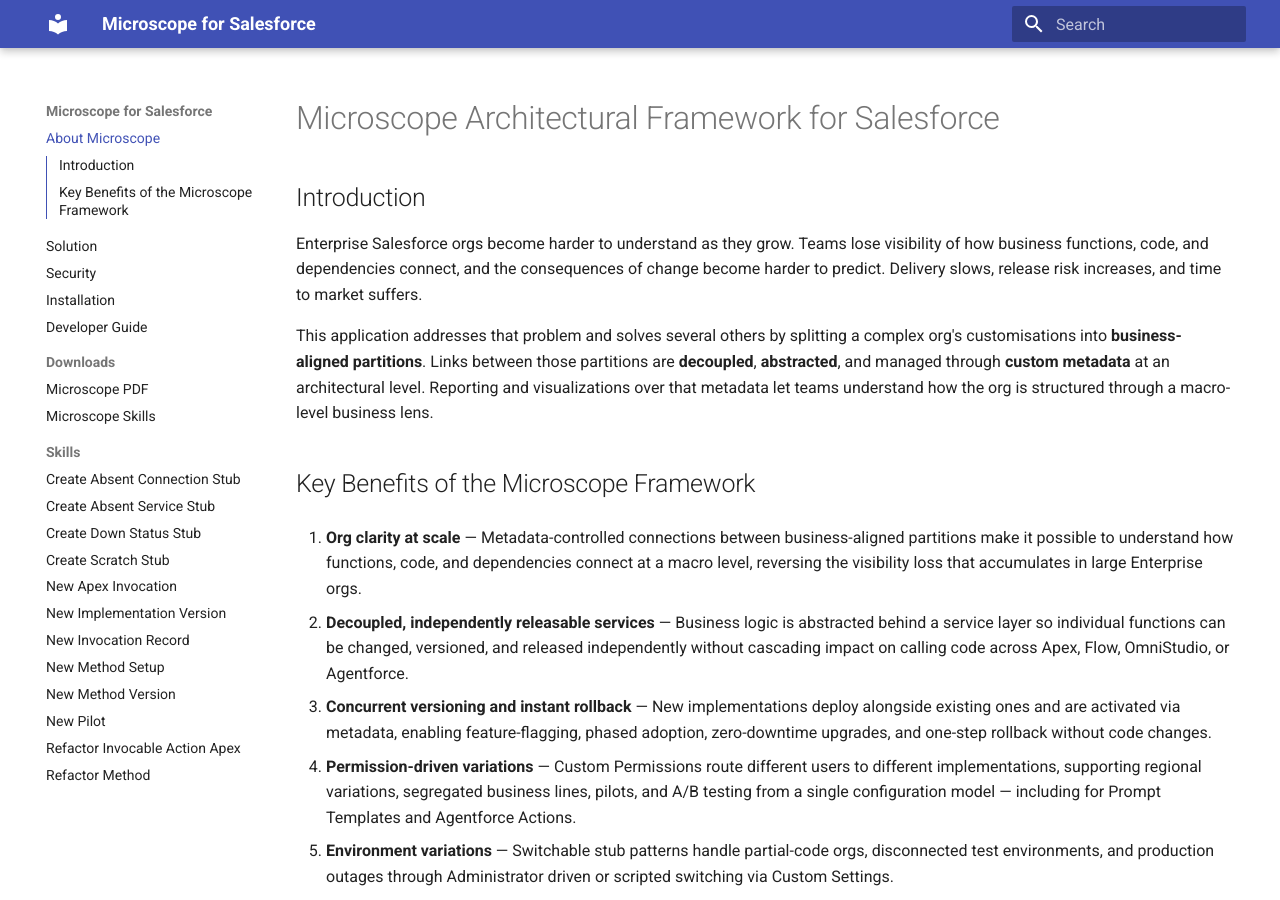
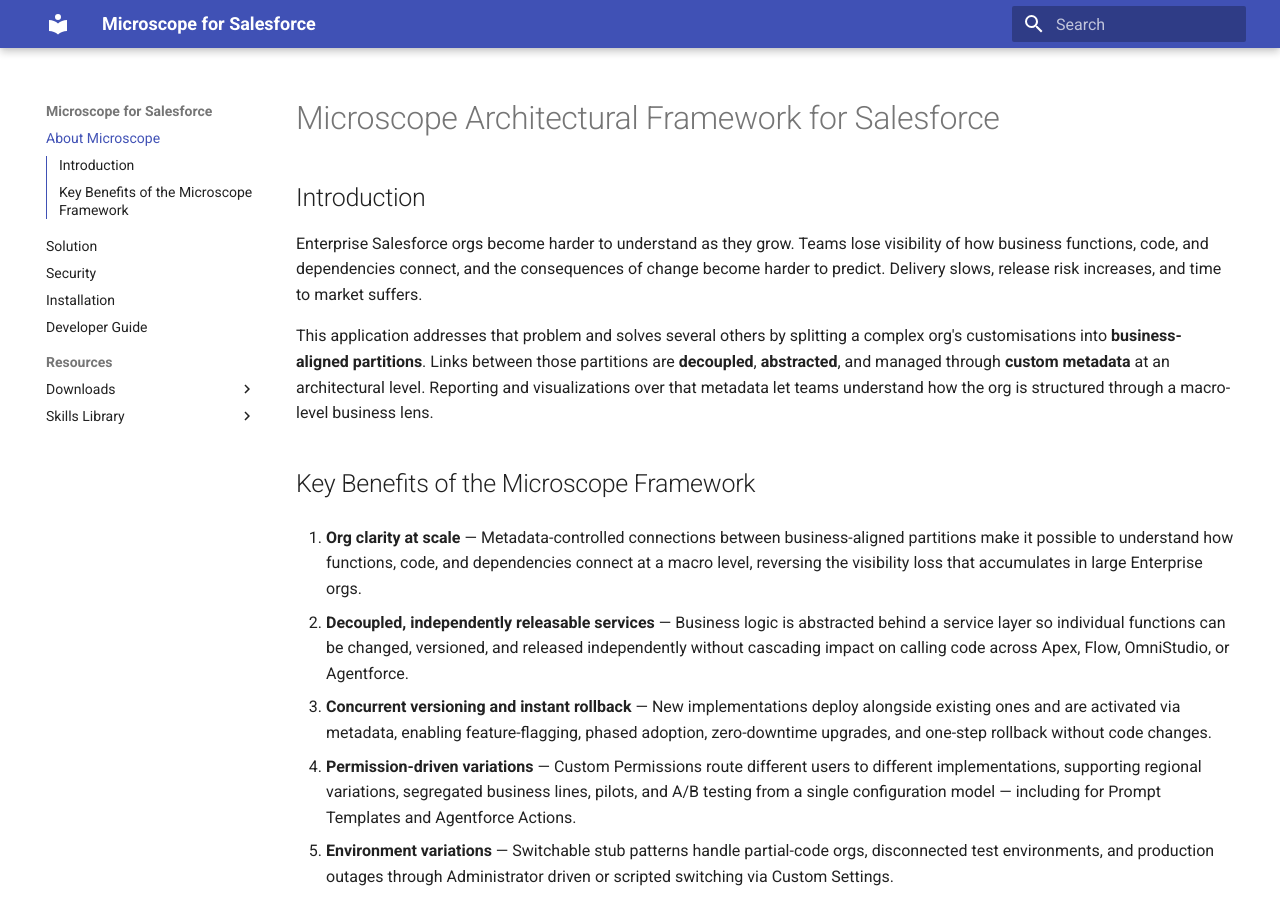
Before and after one commit to kevinhenryburke/microscope-pub, an MkDocs documentation site: the page built from docs/MicroscopeAbout.md, in a window 1280 px wide and 900 px high. Built offline with MkDocs 1.6.1 and Material for MkDocs 9.7.7, drawn with Linux system fonts in a browser that asks for light colours; part of the change alters nothing that is shown.

Commit message:
another go

```diff
--- a/mkdocs.yml
+++ b/mkdocs.yml
@@ -27,19 +27,20 @@ nav:
   - Security: MicroscopeSecurity.md
   - Installation: installation/MicroscopeInstallation.md
   - Developer Guide: MicroscopeDeveloperGuide.md
-  - Downloads:
-    - downloads/microscope-pdf.md
-    - downloads/microscope-skills.md
-  - Skills:
-    - Create Absent Connection Stub: skills/microscope-create-absent-connection-stub/SKILL.md
-    - Create Absent Service Stub: skills/microscope-create-absent-service-stub/SKILL.md
-    - Create Down Status Stub: skills/microscope-create-down-status-stub/SKILL.md
-    - Create Scratch Stub: skills/microscope-create-scratch-stub/SKILL.md
-    - New Apex Invocation: skills/microscope-new-apex-invocation/SKILL.md
-    - New Implementation Version: skills/microscope-new-implementation-version/SKILL.md
-    - New Invocation Record: skills/microscope-new-invocation-record/SKILL.md
-    - New Method Setup: skills/microscope-new-method-setup/SKILL.md
-    - New Method Version: skills/microscope-new-method-version/SKILL.md
-    - New Pilot: skills/microscope-new-pilot/SKILL.md
-    - Refactor Invocable Action Apex: skills/microscope-refactor-invocable-action-apex/SKILL.md
-    - Refactor Method: skills/microscope-refactor-method/SKILL.md
+  - Resources:
+    - Downloads:
+      - Solution PDF:downloads/microscope-pdf.md
+      - Skills ZIP:downloads/microscope-skills.md
+    - Skills Library:
+      - Create Absent Connection Stub: skills/microscope-create-absent-connection-stub/SKILL.md
+      - Create Absent Service Stub: skills/microscope-create-absent-service-stub/SKILL.md
+      - Create Down Status Stub: skills/microscope-create-down-status-stub/SKILL.md
+      - Create Scratch Stub: skills/microscope-create-scratch-stub/SKILL.md
+      - New Apex Invocation: skills/microscope-new-apex-invocation/SKILL.md
+      - New Implementation Version: skills/microscope-new-implementation-version/SKILL.md
+      - New Invocation Record: skills/microscope-new-invocation-record/SKILL.md
+      - New Method Setup: skills/microscope-new-method-setup/SKILL.md
+      - New Method Version: skills/microscope-new-method-version/SKILL.md
+      - New Pilot: skills/microscope-new-pilot/SKILL.md
+      - Refactor Invocable Action Apex: skills/microscope-refactor-invocable-action-apex/SKILL.md
+      - Refactor Method: skills/microscope-refactor-method/SKILL.md
```
